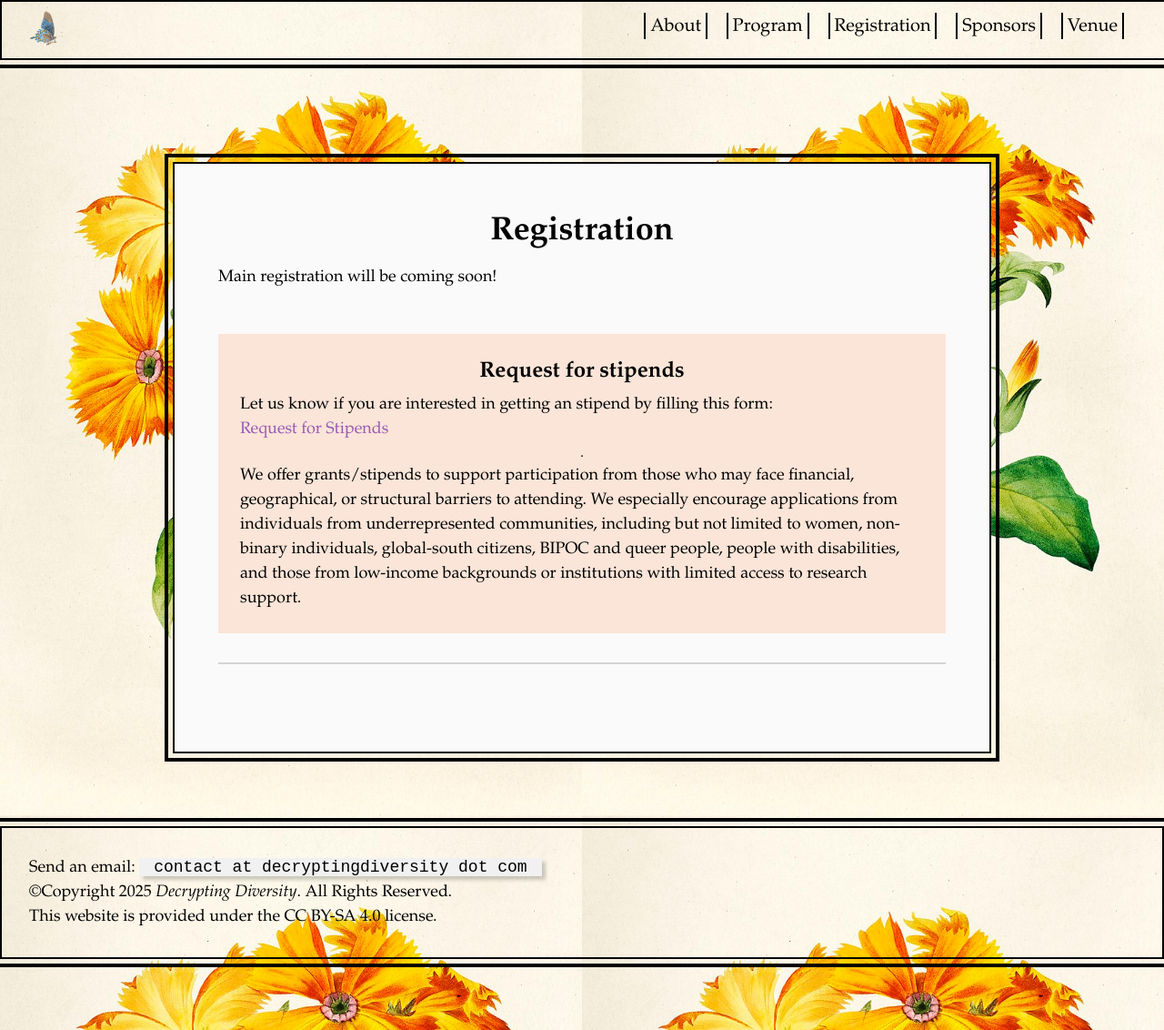
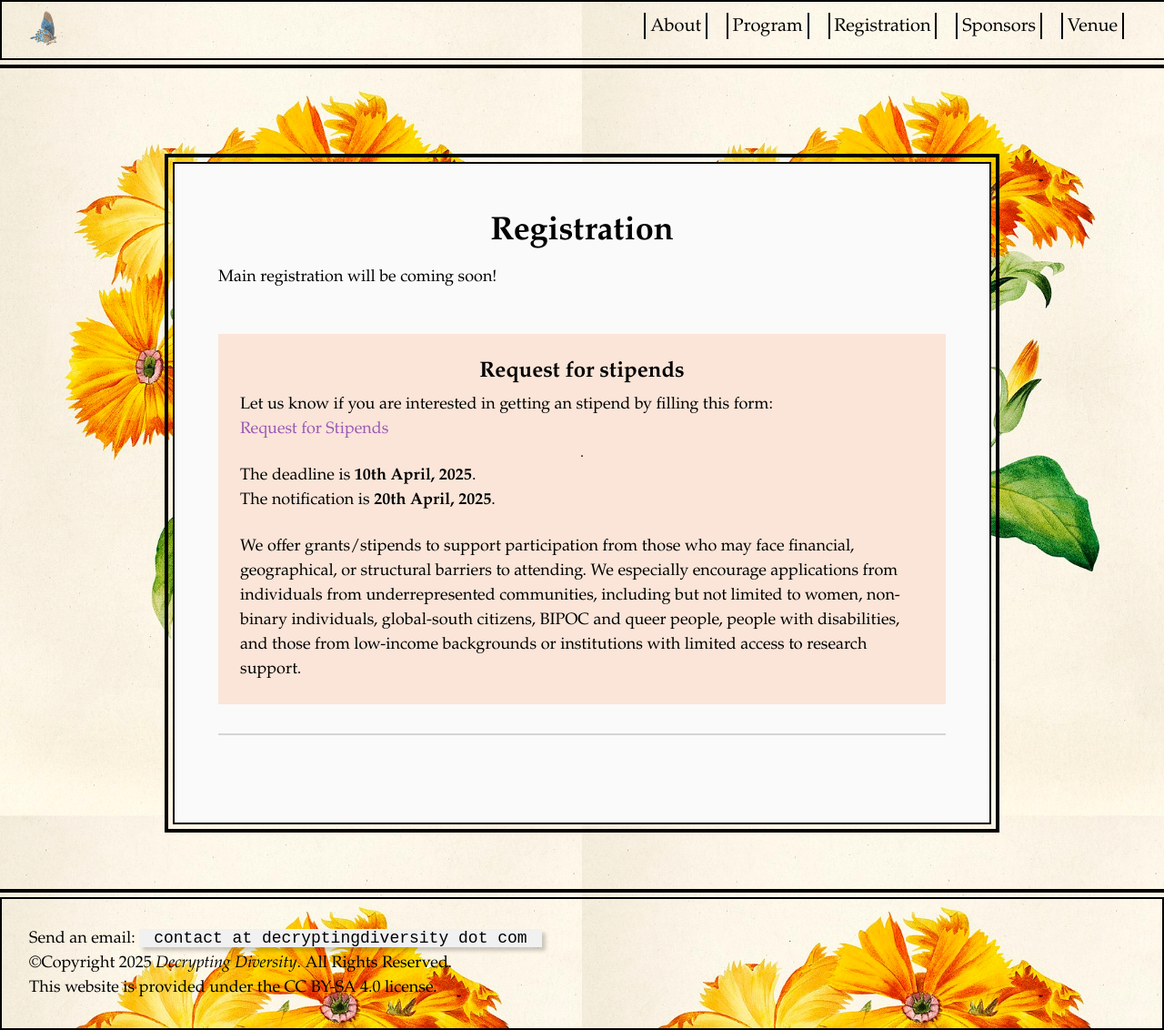
Before and after one commit to women-in-cryptography/decryptingdiversity.github.io, a Jekyll site: the page built from registration.html, in a window 1280 px wide. Shown: the whole page at 91% size. Built offline with Jekyll 4.4.1, drawn with Linux system fonts in a browser that asks for light colours.

Commit message:
Deadlines

```diff
--- a/registration.html
+++ b/registration.html
@@ -13,6 +13,9 @@ tags: menu
 	<h2>Request for stipends</h2>
 	<p>Let us know if you are interested in getting an stipend by filling this form: <a href="https://forms.gle/U8SscVCdS2dM8y6Y9" target="_blank" aria-labelledby="stipends" rel="noopener noreferrer"><p id="registration">Request for Stipends</p></a>.
   </p>
+	<p>The deadline is <strong>10th April, 2025</strong>.</p>
+	<p>The notification is <strong>20th April, 2025</strong>.</p>
+	<br>
 	<p>We offer grants/stipends to support participation from those who may face financial, geographical, or structural barriers to attending. We especially encourage applications from individuals from underrepresented communities, including but not limited to women, non-binary individuals, global-south citizens, BIPOC and queer people, people with disabilities, and those from low-income backgrounds or institutions with limited access to research support.</p>
 </div>
 </section>
```
